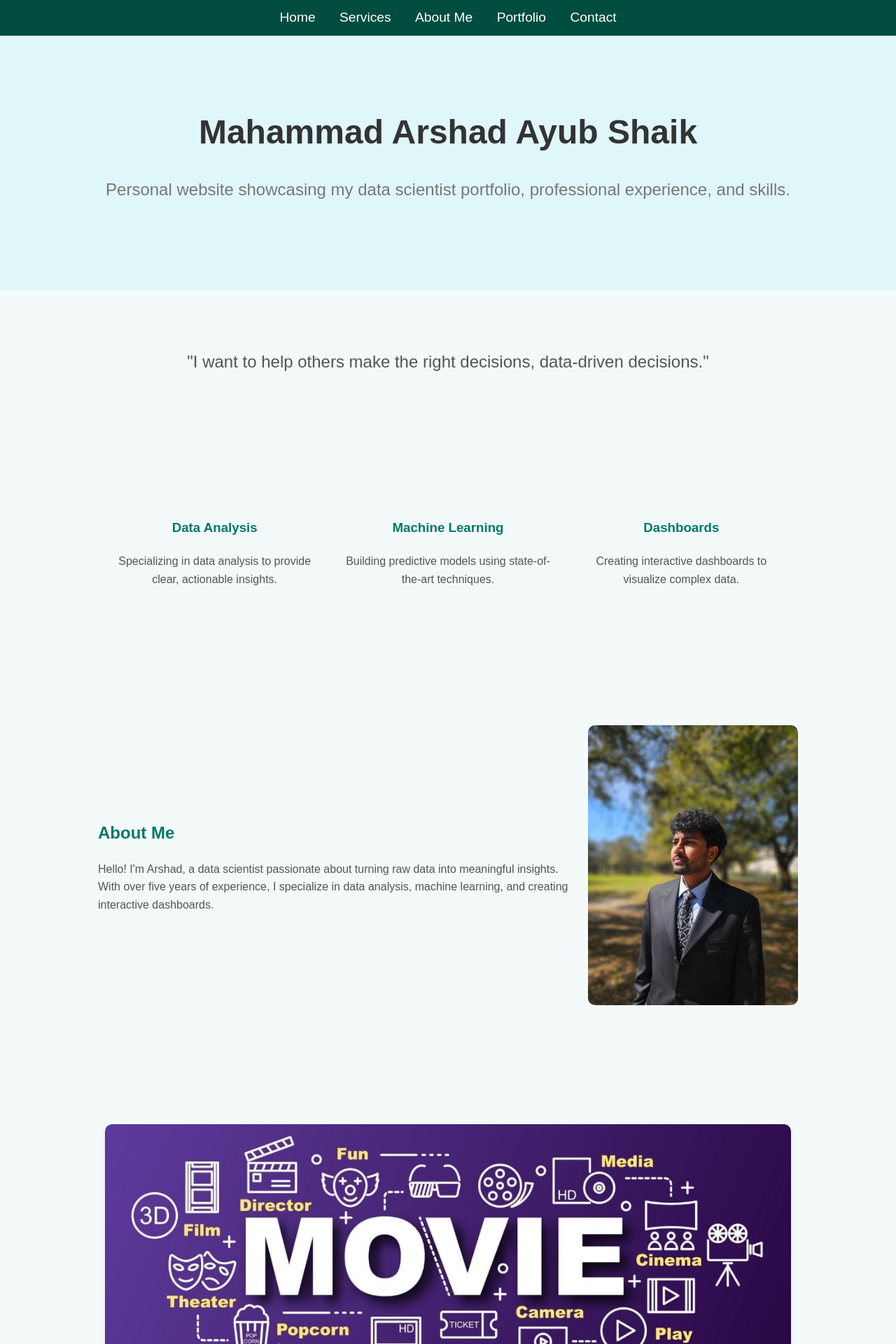
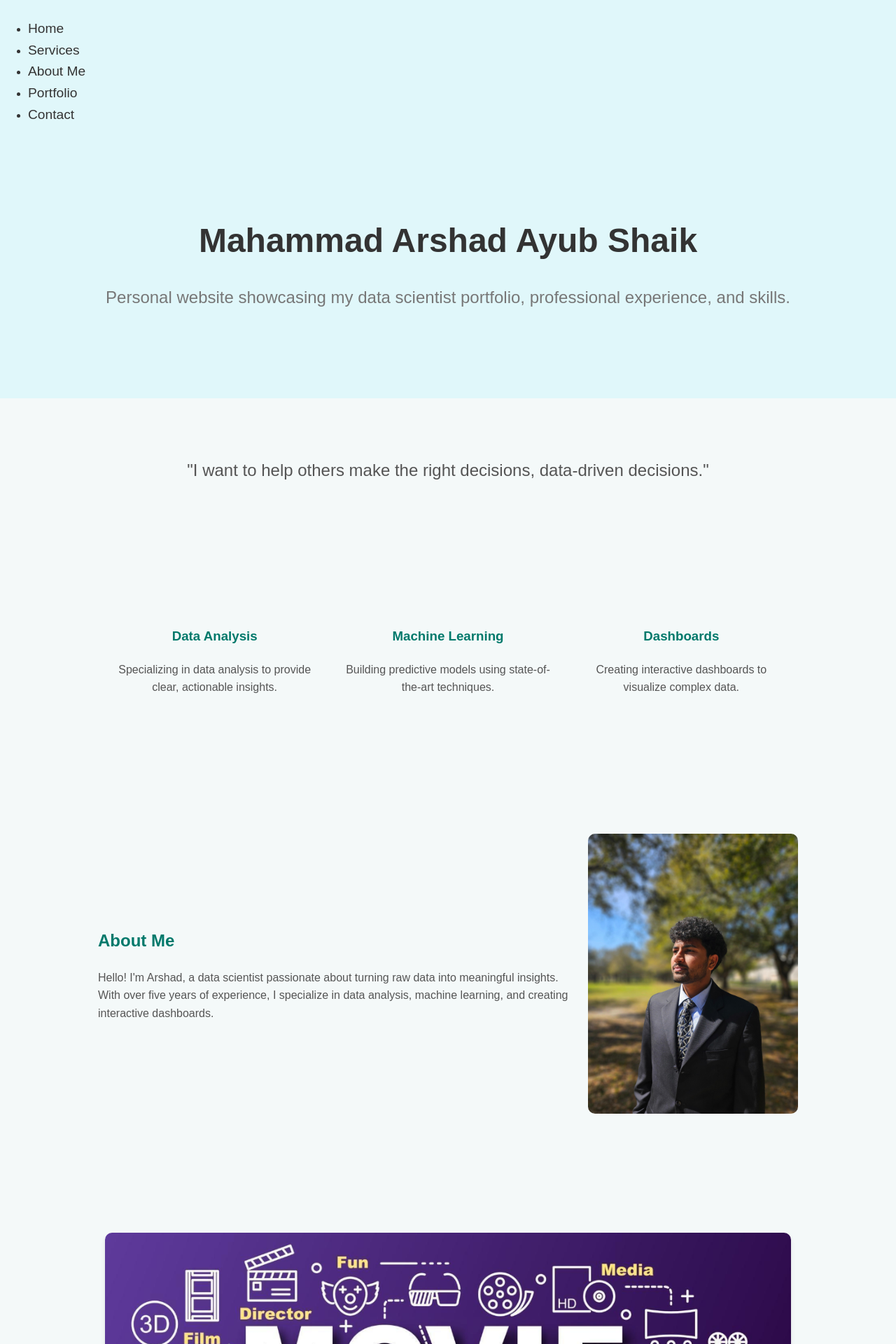
Before and after one commit to arshadsm/arshadsm.github.io, a Jekyll site: the page built from index.md, in a window 1280 px wide. Shown: the top 1920 px of the page at 70% size. Built offline with Jekyll 4.4.1, drawn with Linux system fonts in a browser that asks for light colours.

Commit message:
Update default.html

```diff
--- a/_layouts/default.html
+++ b/_layouts/default.html
@@ -15,28 +15,18 @@
       background-color: #f4f9f9;
     }
     nav {
-      background-color: #004d40;
+      background-color: #e0f7fa; /* Light blue color to match the palette */
       padding: 10px 0;
       box-shadow: 0px 2px 5px rgba(0, 0, 0, 0.2);
     }
-    nav ul {
-      list-style: none;
-      margin: 0;
-      padding: 0;
-      text-align: center;
-    }
-    nav ul li {
-      display: inline;
-      margin: 0 15px;
-    }
     nav ul li a {
-      color: #fff;
+      color: #333; /* Darker text color for contrast */
       text-decoration: none;
       font-size: 1.2em;
       transition: color 0.3s;
     }
     nav ul li a:hover {
-      color: #82e9de;
+      color: #00796b; /* Slightly darker blue/green for hover effect */
     }
     header {
       text-align: center;
```
